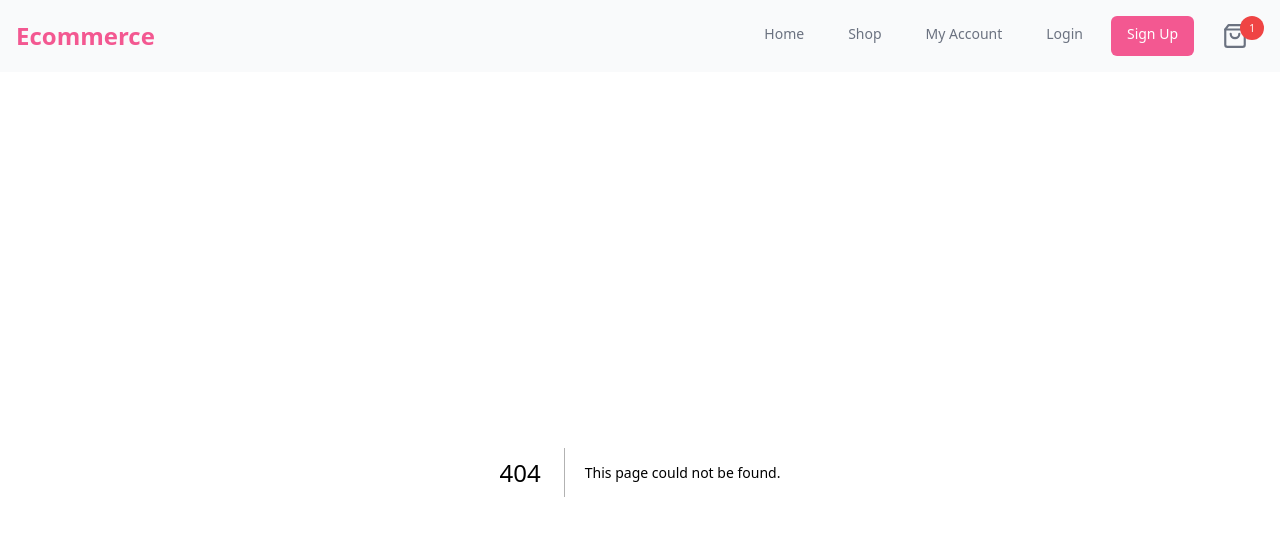
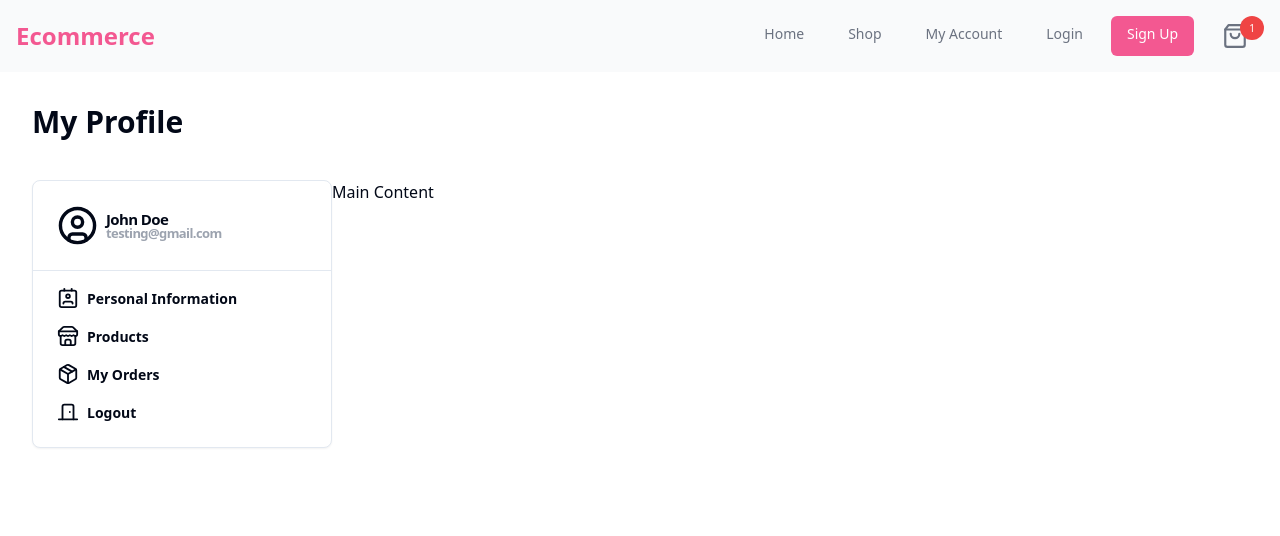
Before and after one commit to lehao190/Ecommerce-Nextjs, a Next.js app: page /account in a window 1280 px wide. Before the commit this address had no page. Shown: the top 536 px of the page. Built offline with nearby package versions, Linux system fonts and the light colour scheme.

Commit message:
base Account page

```diff
--- /dev/null
+++ b/src/app/account/page.tsx
@@ -0,0 +1,24 @@
+import AccountSidebar from '@/components/customs/sidebars/AccountSidebar';
+import React from 'react';
+
+type Props = {};
+
+const MyAccount = (props: Props) => {
+  return (
+    <div className="container mx-auto py-8">
+      <h1 className="text-3xl font-bold mb-10">My Profile</h1>
+
+      <div className="flex">
+        <AccountSidebar />
+
+        {/* Main content */}
+        <div className="">
+          {/* Put your main content here */}
+          Main Content
+        </div>
+      </div>
+    </div>
+  );
+};
+
+export default MyAccount;
--- a/src/app/cart/page.tsx
+++ b/src/app/cart/page.tsx
@@ -1,7 +1,7 @@
 'use client';
 
 import React, { useState } from 'react';
-import { Trash2, Minus, Plus } from 'lucide-react';
+import { Trash2 } from 'lucide-react';
 import { Separator } from '@/components/ui/separator';
 
 // A mock data for the items in the cart
@@ -185,10 +185,12 @@ const CartPage = () => {
           </div>
         </div>
 
+        {/* Appears on medium > */}
         <div className="hidden md:flex items-center mt-4 md:mt-0 font-semibold">
           ${item.price}
         </div>
 
+        {/* Appears on medium > */}
         <button
           onClick={() => onRemove(item.id)}
           className="hidden md:flex items-center mt-4 md:mt-0 text-red-500 hover:text-red-700"
--- /dev/null
+++ b/src/components/customs/sidebars/AccountSidebar.tsx
@@ -0,0 +1,63 @@
+import { Card, CardContent, CardHeader, CardTitle } from '@/components/ui/card';
+import { Separator } from '@/components/ui/separator';
+import {
+  UserCircleIcon,
+  DoorClosed,
+  Package,
+  Store,
+  Contact
+} from 'lucide-react';
+
+// Define the menu items as an array of objects
+const menuItems = [
+  {
+    name: 'Personal Information',
+    path: '/',
+    icon: <Contact size={22} />
+  },
+  { name: 'Products', path: '/', icon: <Store size={22} /> },
+  { name: 'My Orders', path: '/', icon: <Package size={22} /> },
+  { name: 'Logout', path: '/', icon: <DoorClosed size={22} /> }
+];
+
+// Define the Sidebar component
+const AccountSidebar = () => {
+  // Return the JSX for the sidebar
+  return (
+    <Card className="w-[300px]">
+      <CardHeader>
+        <CardTitle>
+          <div className="flex items-center">
+            <UserCircleIcon className="bg-white" size={41} />
+
+            <div className="ml-2">
+              <h6 className="text-[15px] font-bold">John Doe</h6>
+              <p className="text-[13px] text-gray-400">testing@gmail.com</p>
+            </div>
+          </div>
+        </CardTitle>
+      </CardHeader>
+
+      <Separator />
+
+      <CardContent>
+        <ul>
+          {menuItems.map((item) => (
+            <li className="mt-4 hover:text-gray-500 cursor-pointer">
+              <div className="flex items-center">
+                {item.icon}
+
+                <div className="ml-2">
+                  <p className="text-[14px] font-semibold">{item.name}</p>
+                </div>
+              </div>
+            </li>
+          ))}
+        </ul>
+      </CardContent>
+    </Card>
+  );
+};
+
+// Export the Sidebar component
+export default AccountSidebar;
```
